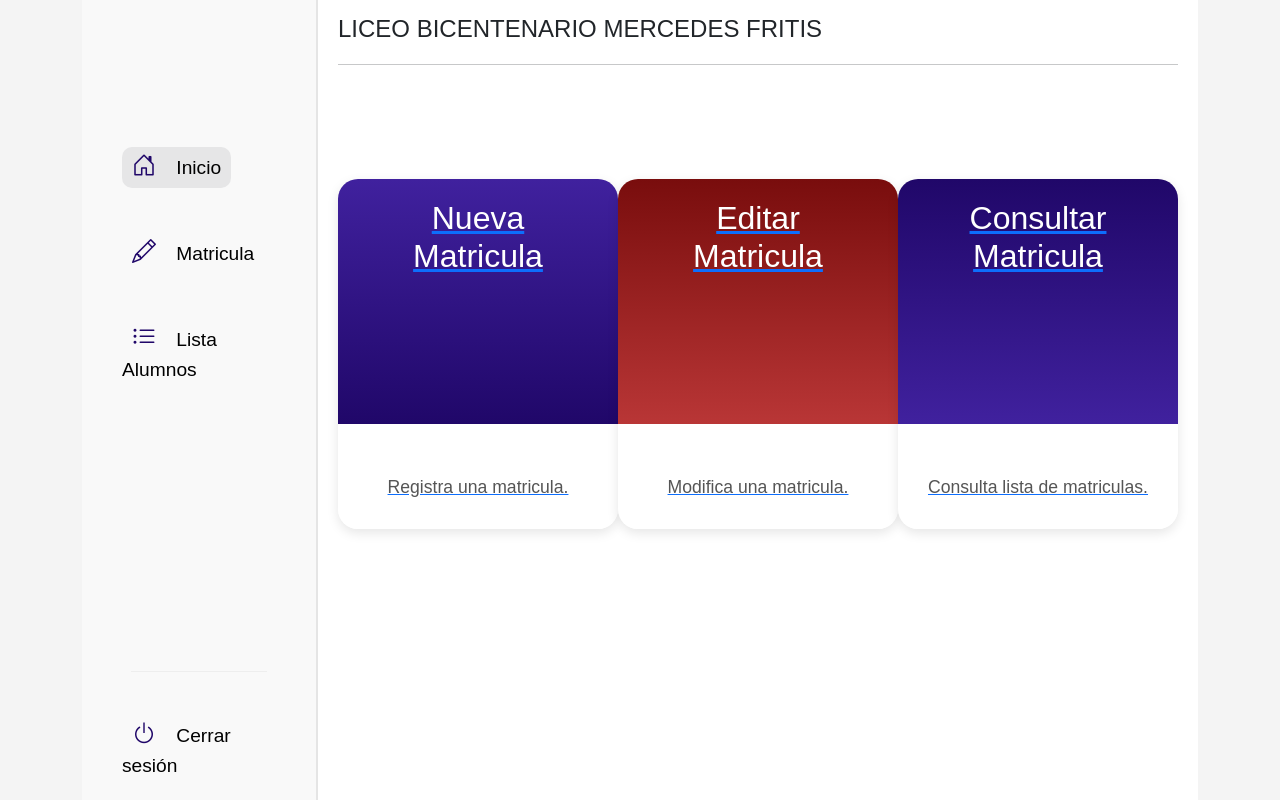
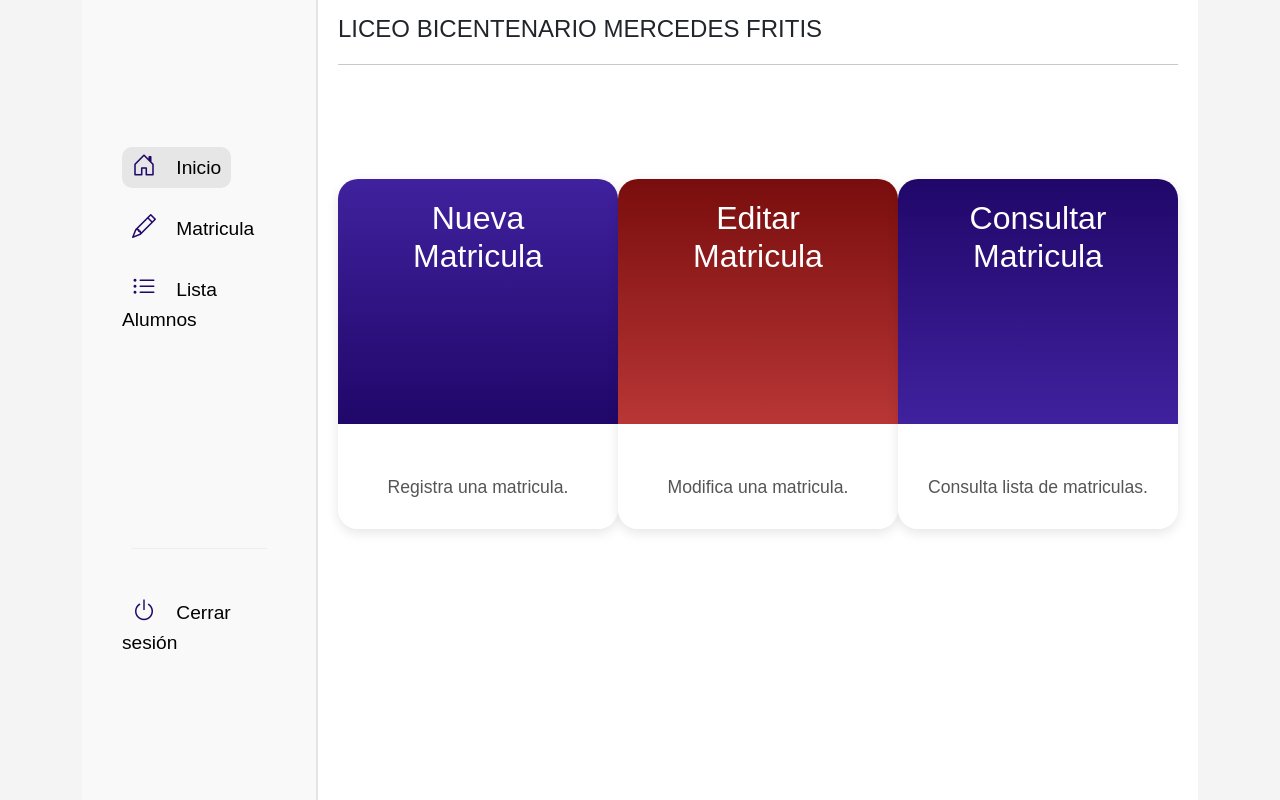
Before and after one commit to javi24fran/EVA3ING, a Django app: page / in a window 1280 px wide. Run offline with Django 3.2, Linux system fonts and the light colour scheme; the visitor is signed in with stand-in values (Sample User, id 1).

Commit message:
3
Se modificó los subrayados de las tarjetas y el tamaño del contenedor

```diff
--- a/matricula/static/css/index.css
+++ b/matricula/static/css/index.css
@@ -16,7 +16,7 @@ body {
 
 .container {
     display: flex;
-    height: 100vh;
+    min-height: 100vh;
 }
 
 
@@ -40,7 +40,7 @@ body {
 }
 
 .sidebar ul li {
-    margin-bottom: 50px;
+    margin-bottom: 25px;
     padding-left: 20px;
     transition: background-color 0.3s ease;
 }
@@ -204,3 +204,11 @@ body {
 .tarjeta:hover {
     transform: translateY(-5px);
 }
+
+.tarjeta-link{
+    text-decoration: none;
+}
+
+.tarjeta-link:hover{
+    text-decoration: none;
+}
--- a/matricula/templates/matriculaapp/index.html
+++ b/matricula/templates/matriculaapp/index.html
@@ -27,7 +27,7 @@
                     </a>
                 </li>
                 <li><a href="{% url 'lista_alumnos' %}" class="menu-link {% if request.path == '/lista-alumnos/' %}active{% endif %}"><i class="bi bi-list-ul" style="padding-right: 15px; color: #200769; font-size: 24px;"></i> Lista Alumnos</a></li>
-                <br><br><br><br><br><br><br><br><br>
+                <br><br><br><br><br><br><br>
                 <hr>
                 <br>
                 <li><a class="cerrar" href="{% url 'logout' %}" style="margin-top: 100px;"><i class="bi bi-power" style="padding-right: 15px; color: #200769; font-size: 24px;"></i> Cerrar sesión</a></li>
```
